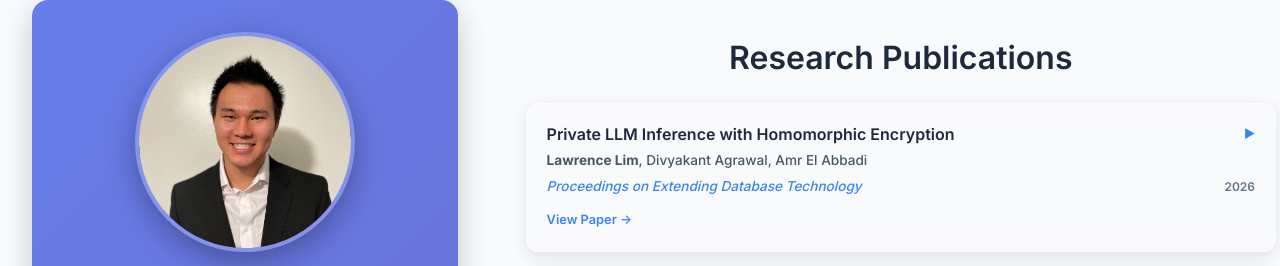
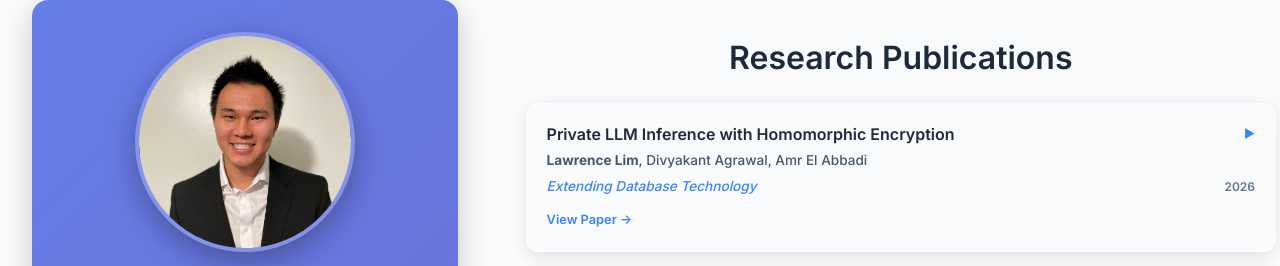
Before and after one commit to lawrencekhlim/lawrencekhlim.github.io, a React (Create React App) app: page / in a window 1280 px wide. Shown: the top 266 px of the page. Built offline with nearby package versions, Linux system fonts and the light colour scheme.

Commit message:
Removed 'Proceedings of' for EDBT

```diff
--- a/src/components/Publications.js
+++ b/src/components/Publications.js
@@ -11,7 +11,7 @@ const Publications = () => {
       id: "private-llm-tutorial-edbt-2026",
       title: "Private LLM Inference with Homomorphic Encryption",
       authors: "Lawrence Lim, Divyakant Agrawal, Amr El Abbadi",
-      venue: "Proceedings on Extending Database Technology",
+      venue: "Extending Database Technology",
       year: "2026",
       abstract: "This tutorial introduces the emerging research area of private large language model (LLM) inference using Fully Homomorphic Encryption (FHE). It covers the basics of homomorphic encryption, key architectural details of transformer-based LLMs, and existing techniques for enabling end-to-end encrypted LLM inference. Finally, the tutorial concludes with open research questions and future directions in this rapidly evolving field.",
       link: "https://openproceedings.org/2026/conf/edbt/paper-T1.pdf"
```
